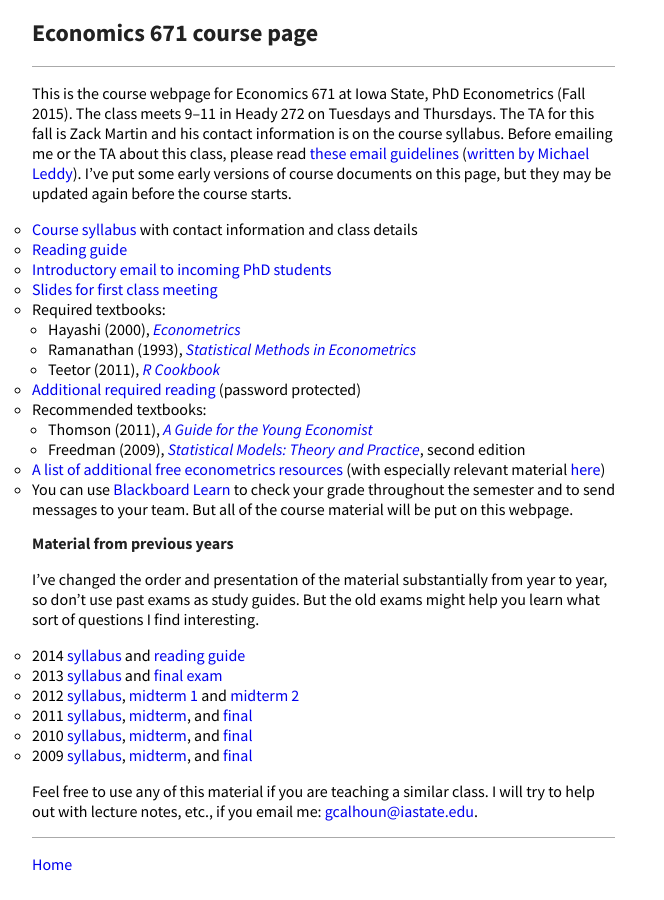
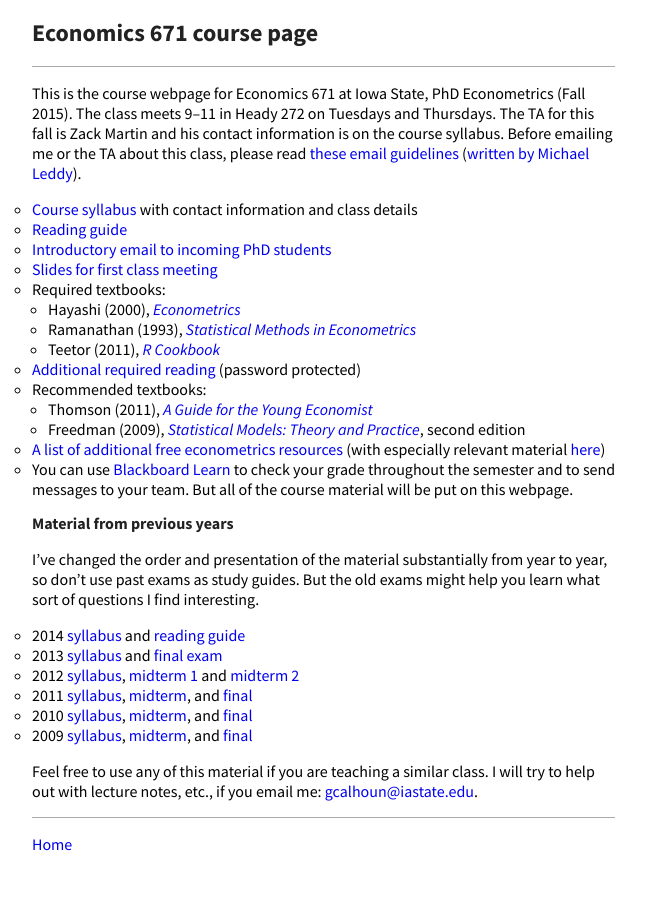
Before and after one commit to mmkuang/grayclhn.github.io, a Jekyll site: the page built from 671/index.md, in a window 1280 px wide. Shown: the whole page, without its empty margins (0-664 px from the left). Built offline with Jekyll 4.4.1, drawn with Linux system fonts in a browser that asks for light colours; Markdown is read by kramdown in place of the engine named in the settings.

Commit message:
Tweak 671 homepage

```diff
--- a/671/index.md
+++ b/671/index.md
@@ -9,8 +9,6 @@ Tuesdays and Thursdays. The TA for this fall is Zack Martin and
 his contact information is on the course syllabus.
 Before emailing me or the TA about this class, please read [these
 email guidelines](../dl/email) ([written by Michael Leddy][leddy]).
-I’ve put some early versions of course documents on this page, but
-they may be updated again before the course starts.
 
 * [Course syllabus](syllabus-2015.pdf) with contact information and
   class details
```
